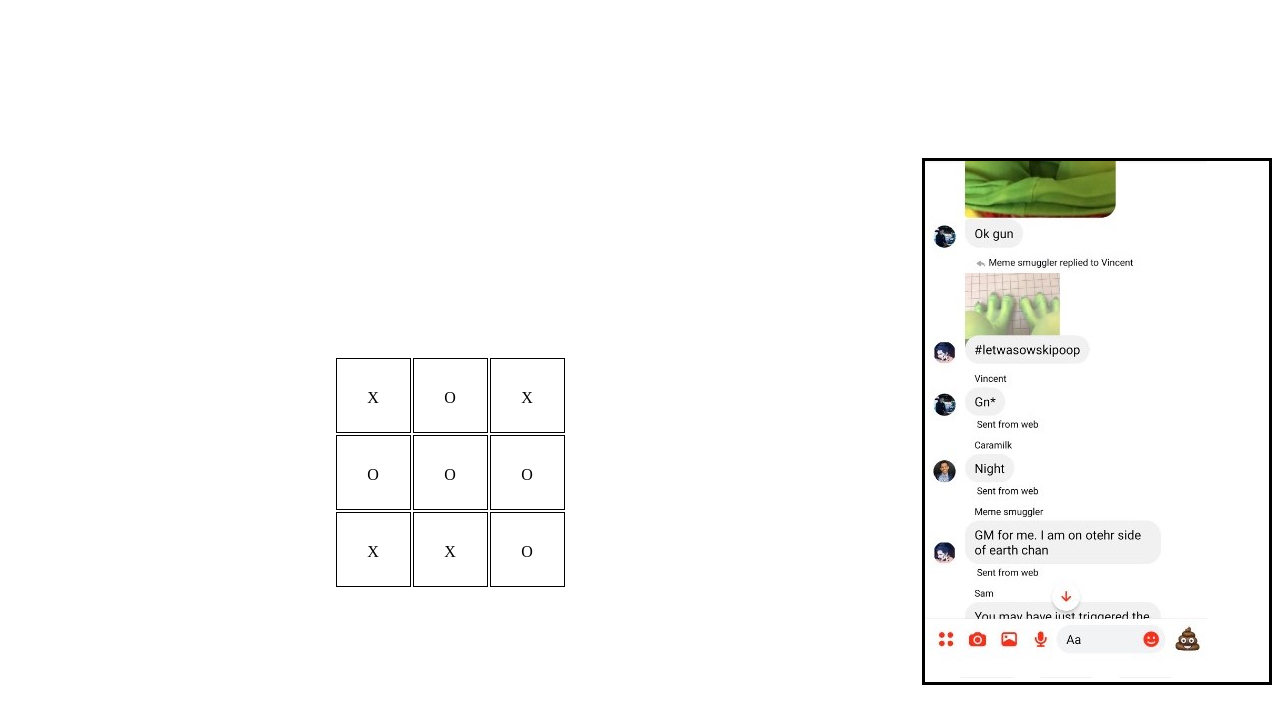
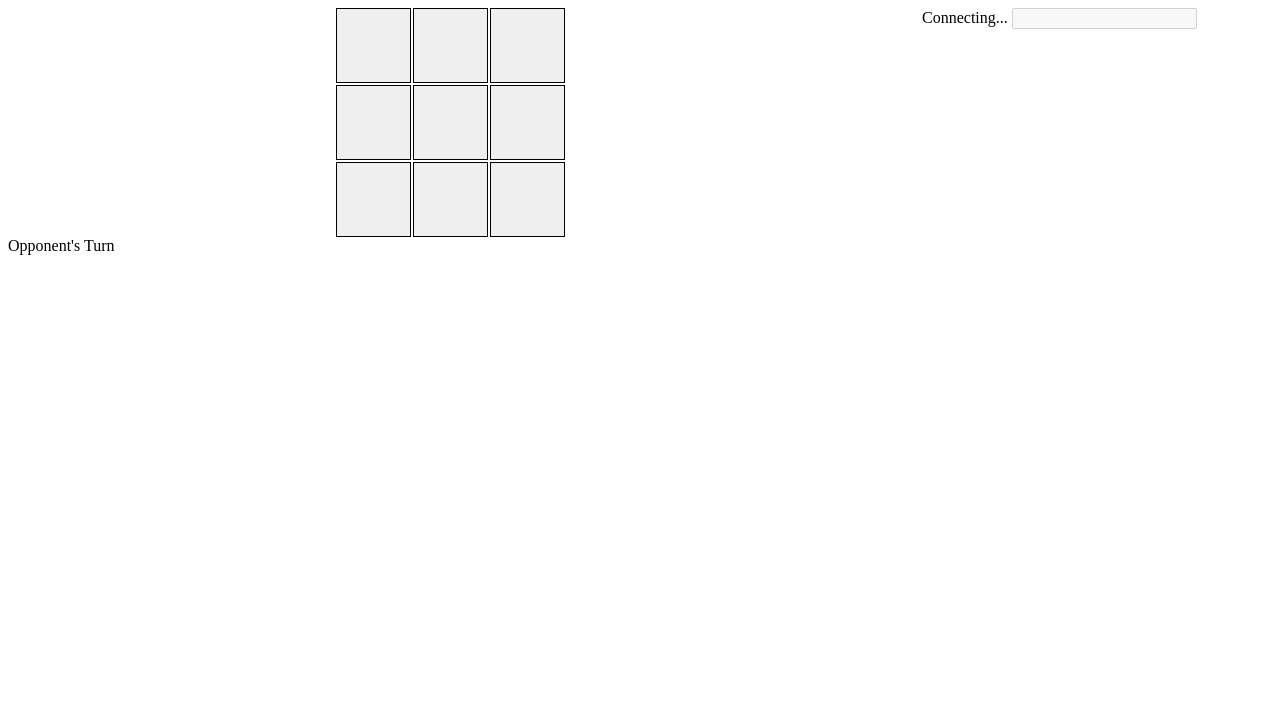
Before and after one commit to oyew707/Final-Project, a plain HTML site: page html/game_page.html in a window 1280 px wide. Drawn offline with nearby package versions, Linux system fonts and the light colour scheme.

Commit message:
Add files via upload

```diff
--- a/html/game_page.html
+++ b/html/game_page.html
@@ -6,45 +6,31 @@
     <link rel="stylesheet" href="../css/game_page.css">
 </head>
 <body>
-    <div style="align-content: center">
+    <div style="align-content: left">
         <div class="grid-container-page" >
-            <div class="Game" style="margin-top: 350px">
-                <div class="tac-box" id = "1">
-                X
+            <div class="Game">
+                <button class="tac-box" id = "Top_Left"></button>
+                <button class="tac-box" id = "Top_Center"></button>
+                <button class="tac-box" id = "Top_Right"></button>
+                <button class="tac-box" id = "Middle_Left"></button>
+                <button class="tac-box" id = "Middle_Center"></button>
+                <button class="tac-box" id = "Middle_Right"></button>
+                <button class="tac-box" id = "Bottom_Left"></button>
+                <button class="tac-box" id = "Bottom_Center"></button>
+                <button class="tac-box" id = "Bottom_Right"></button>
+            </div>
+            <div class="chatBox" >
+                <div id="content"></div>
+                <div>
+                    <span id="status">Connecting...</span>
+                    <input type="text" id="input" disabled="disabled" />
                 </div>
-                <div class="tac-box" id = "2">
-                O
-                </div>
-                <div class="tac-box" id = "3">
-                X
-                </div>
-                <div class="tac-box" id = "4">
-                O
-                </div>
-                <div class="tac-box" id = "5">
-                O
-                </div>
-                <div class="tac-box" id = "6">
-                O
-                </div>
-                <div class="tac-box" id = "7">
-                X
-                </div>
-                <div class="tac-box" id = "8">
-                X
-                </div>
-                <div class="tac-box" id = "9">
-                O
-                </div>
-
-            </div>
-            <div class="chatBox" style="margin-top: 150px">
-                <div style="border-style: solid">
-                    <img src="../image/Picture%20of%20chat.jpeg">
-                </div>
+                <script src="//ajax.googleapis.com/ajax/libs/jquery/1.9.1/jquery.min.js"></script>
+                <script src="../js/chat-frontend.js"></script>
             </div>
         </div>
     </div>
+    <div id = "target">Opponent's Turn</div>
 
 </body>
 </html>
```
